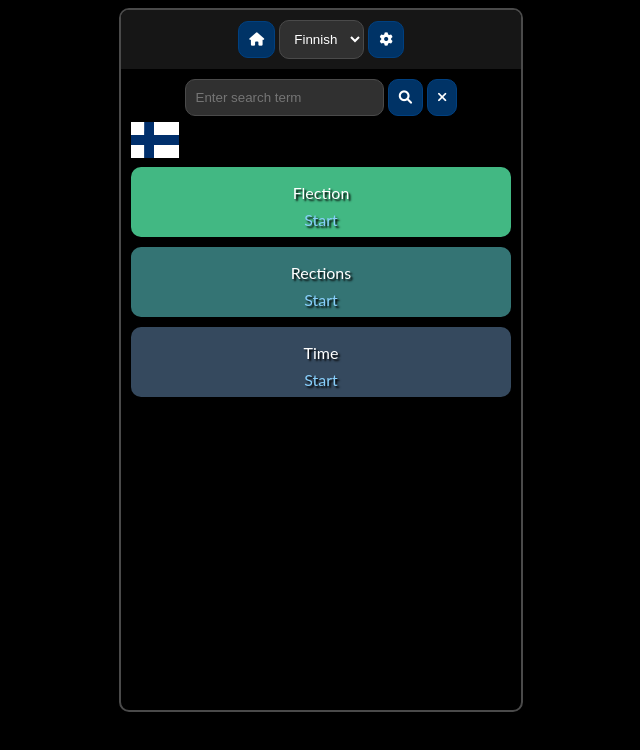
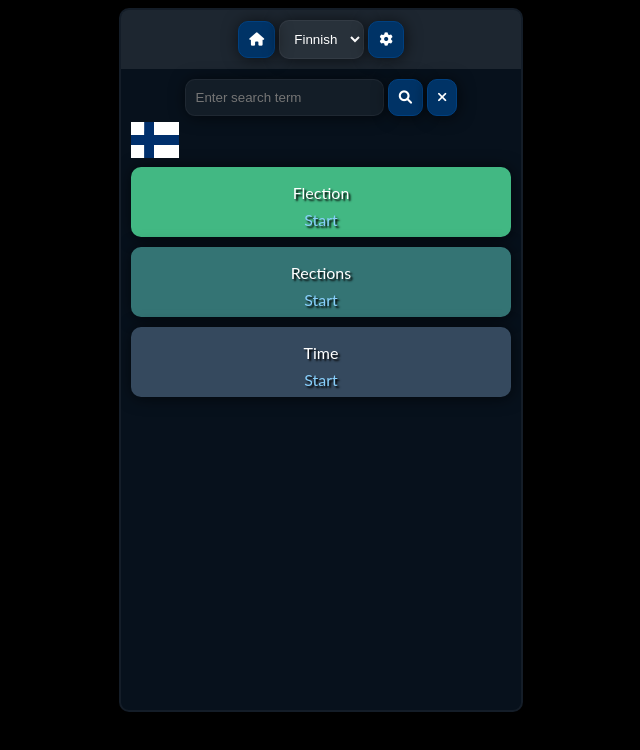
Before and after one commit to samsoneko/inflect, a SvelteKit app: page / in a window 1280 px wide. Shown: the top 750 px of the page, without its empty margins (319-959 px from the left). Built offline with nearby package versions, Linux system fonts and the light colour scheme.

Commit message:
Improved color palette

```diff
--- a/src/lib/CategoryBlock.svelte
+++ b/src/lib/CategoryBlock.svelte
@@ -16,6 +16,7 @@
         background-color: var(--color);
         text-align: center;
         border-radius: 10px;
+        box-shadow: 1px 1px 16px rgba(0, 0, 0, 0.6);
     }
 
     p, a {
--- a/src/routes/+layout.svelte
+++ b/src/routes/+layout.svelte
@@ -46,8 +46,9 @@
     overflow: hidden;
     display: flex;
     flex-direction: column;
-    border: 2px solid rgb(74, 74, 74);
+    border: 2px solid rgba(255, 255, 255, 0.05);
     overflow-y: auto;
+    background-color: #07111c;
 }
 
 .app-frame::-webkit-scrollbar {
@@ -73,7 +74,7 @@
 }
 
 :global(.navbar) {
-    background-color: rgb(22, 22, 22);
+    background-color: rgba(255, 255, 255, 0.09);
     text-align: center;
     padding: 10px;
 }
@@ -89,9 +90,10 @@
 :global(.default-element) {
     padding: 10px;
     border-radius: 10px;
-    border: 1px solid rgb(74, 74, 74);
-    background-color: rgb(48, 48, 48);
+    border: 1px solid rgba(255, 255, 255, 0.05);
+    background-color: rgba(255, 255, 255, 0.05);
     color: white;
+    box-shadow: 1px 1px 16px rgba(0, 0, 0, 0.6);
 }
 
 :global(button, form) {
```
